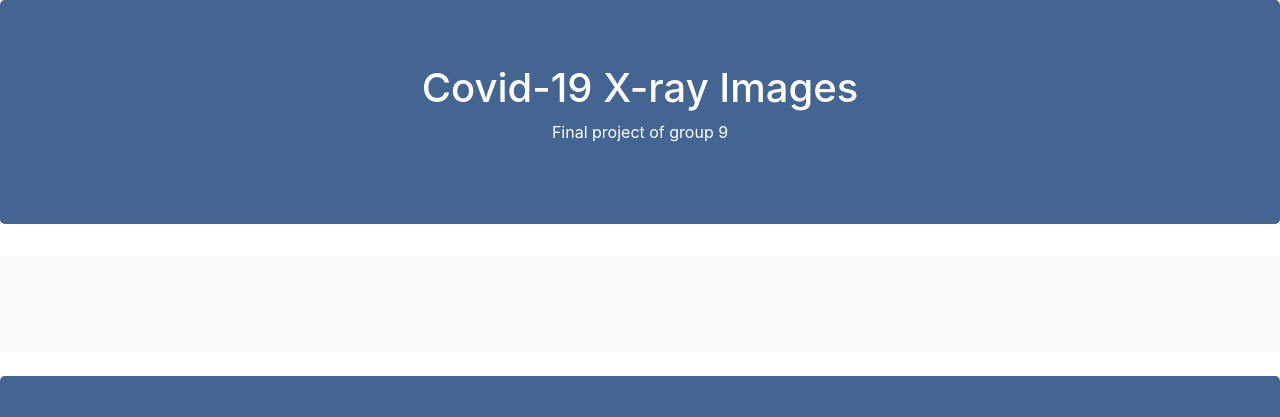
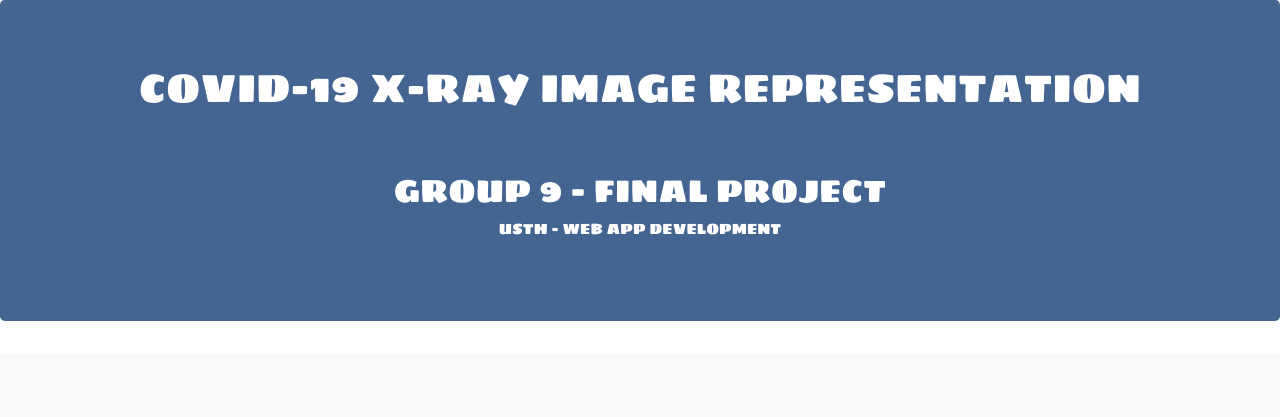
Before and after one commit to Sm00thiee/USTHWebApp2020, a Flask app: template templates/home.html in a window 1280 px wide. Shown: the top 417 px of the page. Run offline with Flask 2, Linux system fonts and the light colour scheme; the template is opened without the code that fills it, so the values that code supplies are empty; some libraries are stand-ins or nearby versions.

Commit message:
fix bugs, improve templates

```diff
--- a/static/css/style.css
+++ b/static/css/style.css
@@ -1,3 +1,12 @@
+body{
+  font-family: 'Sigmar One', cursive;
+  font-size: 15px;
+}
+
+h1{
+  margin-bottom: 60px;
+}
+
 .jumbotron{
     background-color: #446491;
     color: white;
@@ -39,6 +48,7 @@
     border-radius: 8px;
     border-color: #ddd;
     color: rgb(120, 125, 134);
+    margin-left: 75px;
 }
 .viewBut button:hover {
     background-color: #446491;
--- a/static/js/myjs.js
+++ b/static/js/myjs.js
@@ -0,0 +1,11 @@
+function deletePic(){
+    var i;
+    for (i = 0; i<9; i++){
+        var picSrc = document.getElementsByTagName("button")[i].innerHTML;
+        if (picSrc == ""){
+            var edge = document.getElementsByClassName("col-md-4")[i];
+            edge.remove();
+            i = i-1;
+        }
+    }
+}
--- a/templates/home.html
+++ b/templates/home.html
@@ -1,7 +1,7 @@
 {% extends 'index.html' %}
 
 {% block title %}
-Group 9
+USTH WEBAPP - GROUP 9 - COVID IMAGE
 {% endblock %}
 
 {% block img_data %}
--- a/templates/index.html
+++ b/templates/index.html
@@ -9,12 +9,16 @@
     <script src="https://cdnjs.cloudflare.com/ajax/libs/popper.js/1.16.0/umd/popper.min.js"></script>
     <script src="https://maxcdn.bootstrapcdn.com/bootstrap/4.5.2/js/bootstrap.min.js"></script>
     <link rel="stylesheet" href="static/css/style.css">
+    <link rel="preconnect" href="https://fonts.gstatic.com">
+    <link href="https://fonts.googleapis.com/css2?family=Sigmar+One&display=swap" rel="stylesheet">
     <script src="/static/js/myjs.js"></script>
 </head>
-<body>
+<body onload="deletePic()">
     <div class="jumbotron text-center" id='top-tittle' style="margin-top:0">
-        <h1>Covid-19 X-ray Images</h1>
-        <p>Final project of group 9</p>
+        <h1>COVID-19 X-RAY IMAGE REPRESENTATION</h1>
+        <h2>GROUP 9 - FINAL PROJECT</h2>
+        <p>USTH - WEB APP DEVELOPMENT</p>
+
     </div>
 
     <main role="main">
@@ -39,9 +43,9 @@
             <div class="col-md-6 mt-md-0 mt-3">
 
 
-              <h5 class="text-uppercase">Team members</h5>
+              <h5 class="text-uppercase center">Team members</h5>
               <p>
-                <ul class="list-unstyled">
+                <ul class="list-unstyled center">
                   <li>Lê Trọng Hoàng - BI9.241</li>
                   <li>Lưu Quý Nhân - BI9.178</li>
                   <li>Nguyễn Thế Trung - BI9.224</li>
@@ -58,9 +62,9 @@
             <div class="col-md-3 mb-md-0 mb-3">
 
 
-              <h5 class="text-uppercase">References</h5>
+              <h5 class="text-uppercase center">References</h5>
 
-              <ul class="list-unstyled">
+              <ul class="list-unstyled center">
                 <li>
                   <a href="https://www.sirm.org/category/senza-categoria/covid-19/"><img src='https://www.sirm.org/wp/wp-content/uploads/2019/02/logo-top.png'></img></a>
                 </li>
```
